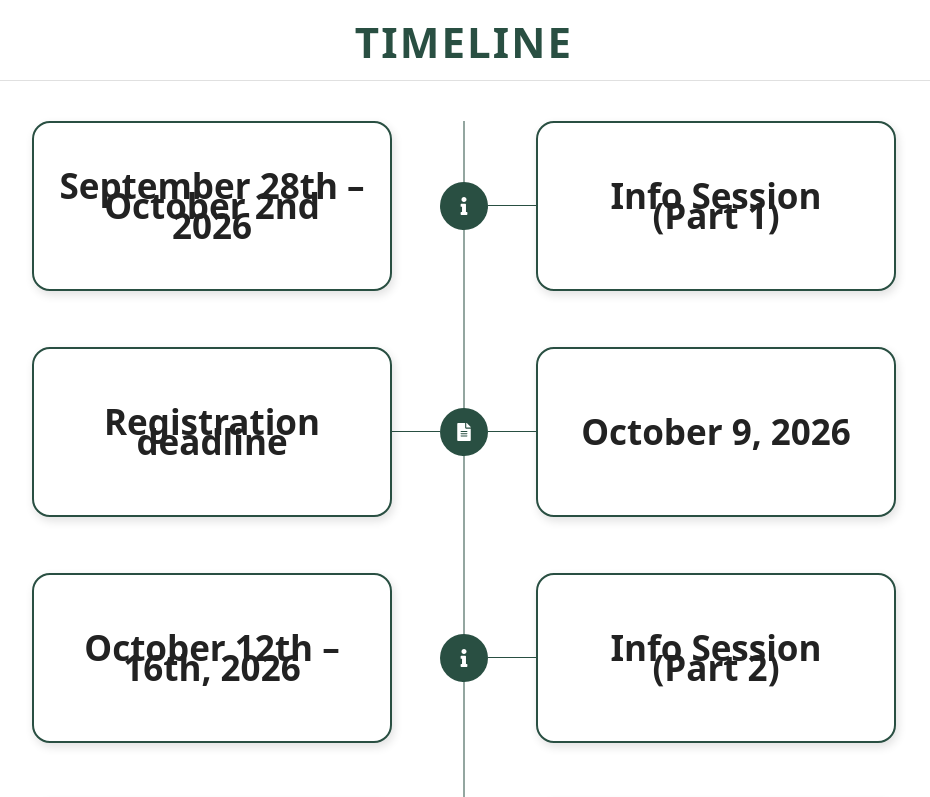
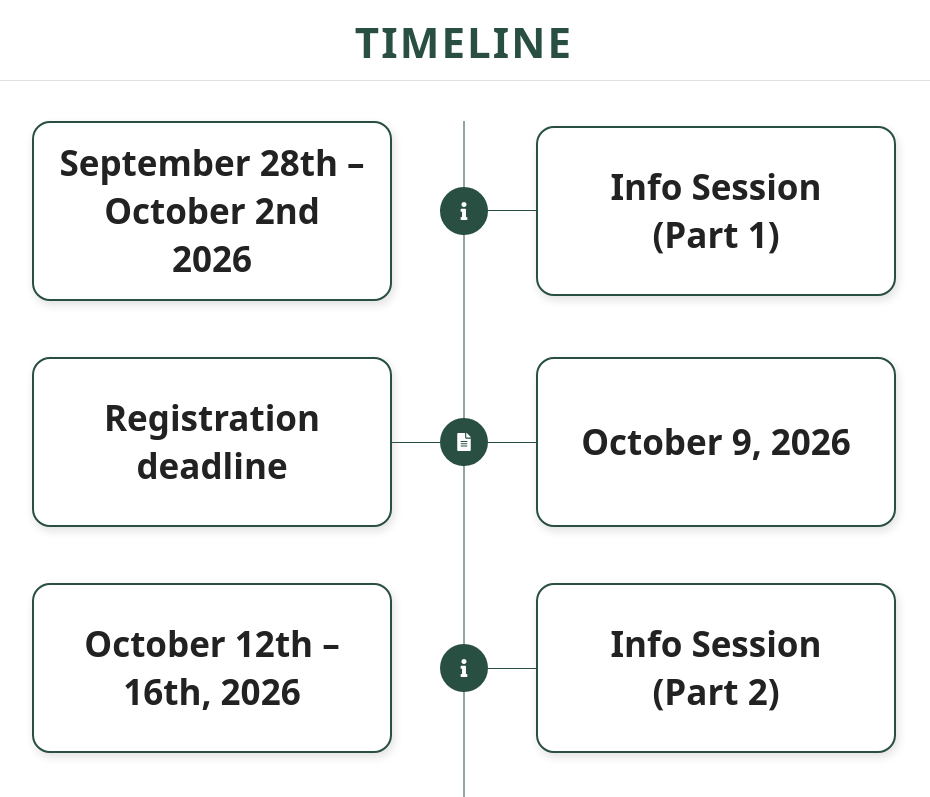
Before and after one commit to AbrarAhmed111/begreenheros, a React (Vite) app: page /itsc in a window 1280 px wide. Shown: the part 2840-3637 px from the top of the page, without its empty margins (301-1231 px from the left). Built offline with nearby package versions, Linux system fonts and the light colour scheme.

Commit message:
Update Itsc.tsx

```diff
--- a/src/pages/Itsc.tsx
+++ b/src/pages/Itsc.tsx
@@ -143,10 +143,22 @@ const timeline = [
     },
 ] as const;
 
-function TimelineCard({ children }: { children: ReactNode }) {
+function TimelineMobileCard({ children }: { children: ReactNode }) {
     return (
-        <div className="relative z-10 box-border flex w-full min-h-0 items-center justify-center rounded-full border-2 border-dull-green bg-white px-4 py-2.5 text-center text-xs font-semibold leading-snug text-body shadow-[2px_4px_10px_rgba(0,0,0,0.12)] sm:text-sm lg:min-h-[170px] lg:w-[360px] lg:max-w-none lg:shrink-0 lg:rounded-[18px] lg:px-4 lg:py-4 lg:text-[35px]">
-            {children}
+        <div className="relative z-10 box-border flex w-full items-center justify-center rounded-full border-2 border-dull-green bg-white px-4 py-2.5 shadow-[2px_4px_10px_rgba(0,0,0,0.12)]">
+            <div className="w-full text-center text-xs font-semibold leading-snug text-body sm:text-sm">
+                {children}
+            </div>
+        </div>
+    );
+}
+
+function TimelineDesktopCard({ children }: { children: ReactNode }) {
+    return (
+        <div className="box-border flex min-h-[170px] w-[360px] shrink-0 items-center justify-center rounded-[18px] border-2 border-dull-green bg-white px-4 py-4 shadow-[2px_4px_10px_rgba(0,0,0,0.12)]">
+            <div className="w-full text-center text-[35px] font-semibold leading-snug text-body">
+                {children}
+            </div>
         </div>
     );
 }
@@ -186,14 +198,14 @@ function TimelineRow({
                     className="h-px w-3 shrink-0 bg-dull-green"
                 />
                 <div className="flex min-w-0 flex-1 flex-col gap-2">
-                    <TimelineCard>{left}</TimelineCard>
-                    <TimelineCard>{right}</TimelineCard>
+                    <TimelineMobileCard>{left}</TimelineMobileCard>
+                    <TimelineMobileCard>{right}</TimelineMobileCard>
                 </div>
             </div>
 
             <div className="hidden lg:grid lg:grid-cols-[1fr_auto_1fr] lg:items-center">
                 <div className="flex items-center justify-end">
-                    <TimelineCard>{left}</TimelineCard>
+                    <TimelineDesktopCard>{left}</TimelineDesktopCard>
                     <TimelineConnector visible={connectLeft} />
                 </div>
 
@@ -203,7 +215,7 @@ function TimelineRow({
 
                 <div className="flex items-center justify-start">
                     <TimelineConnector />
-                    <TimelineCard>{right}</TimelineCard>
+                    <TimelineDesktopCard>{right}</TimelineDesktopCard>
                 </div>
             </div>
         </article>
```
